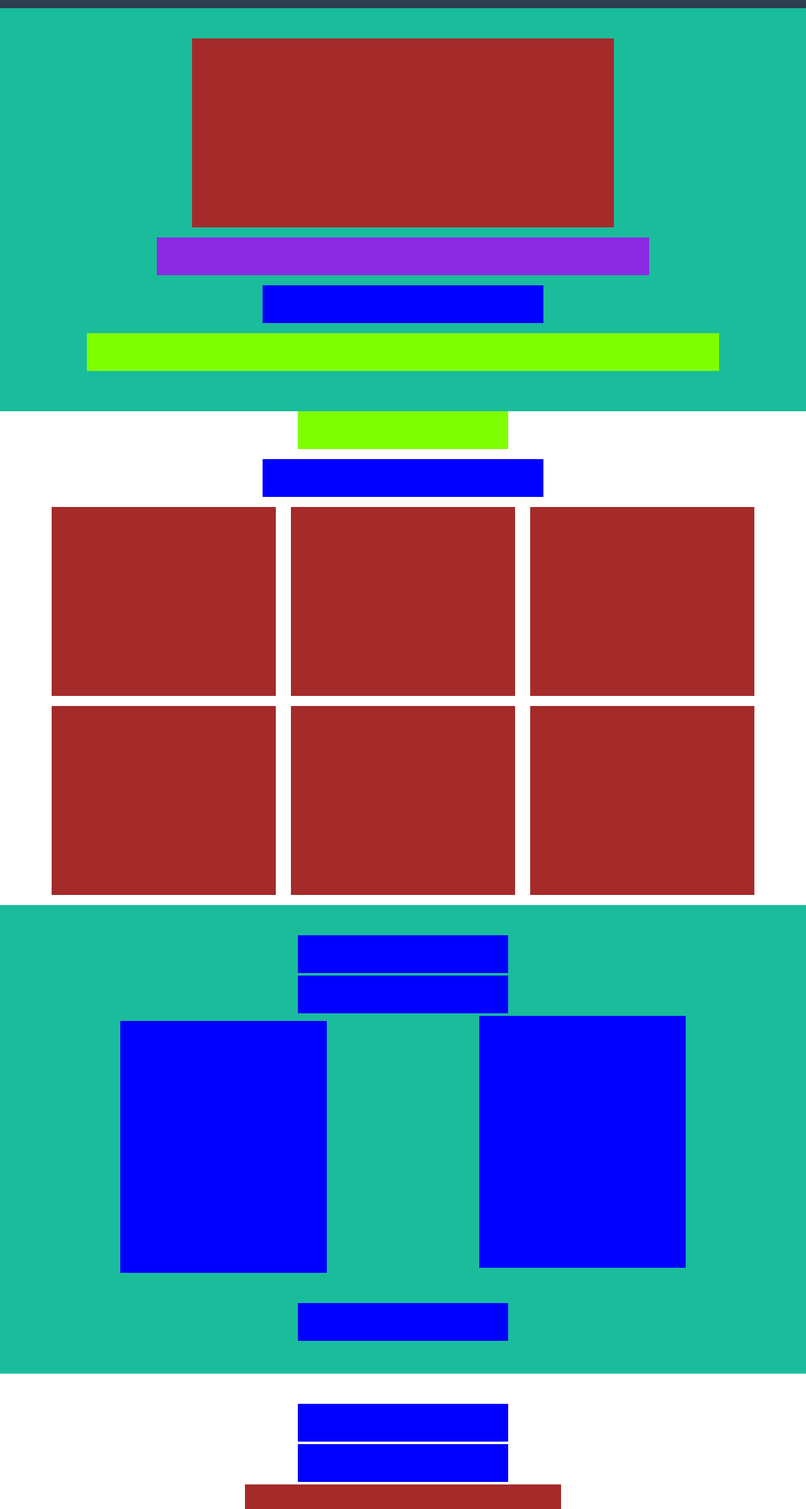
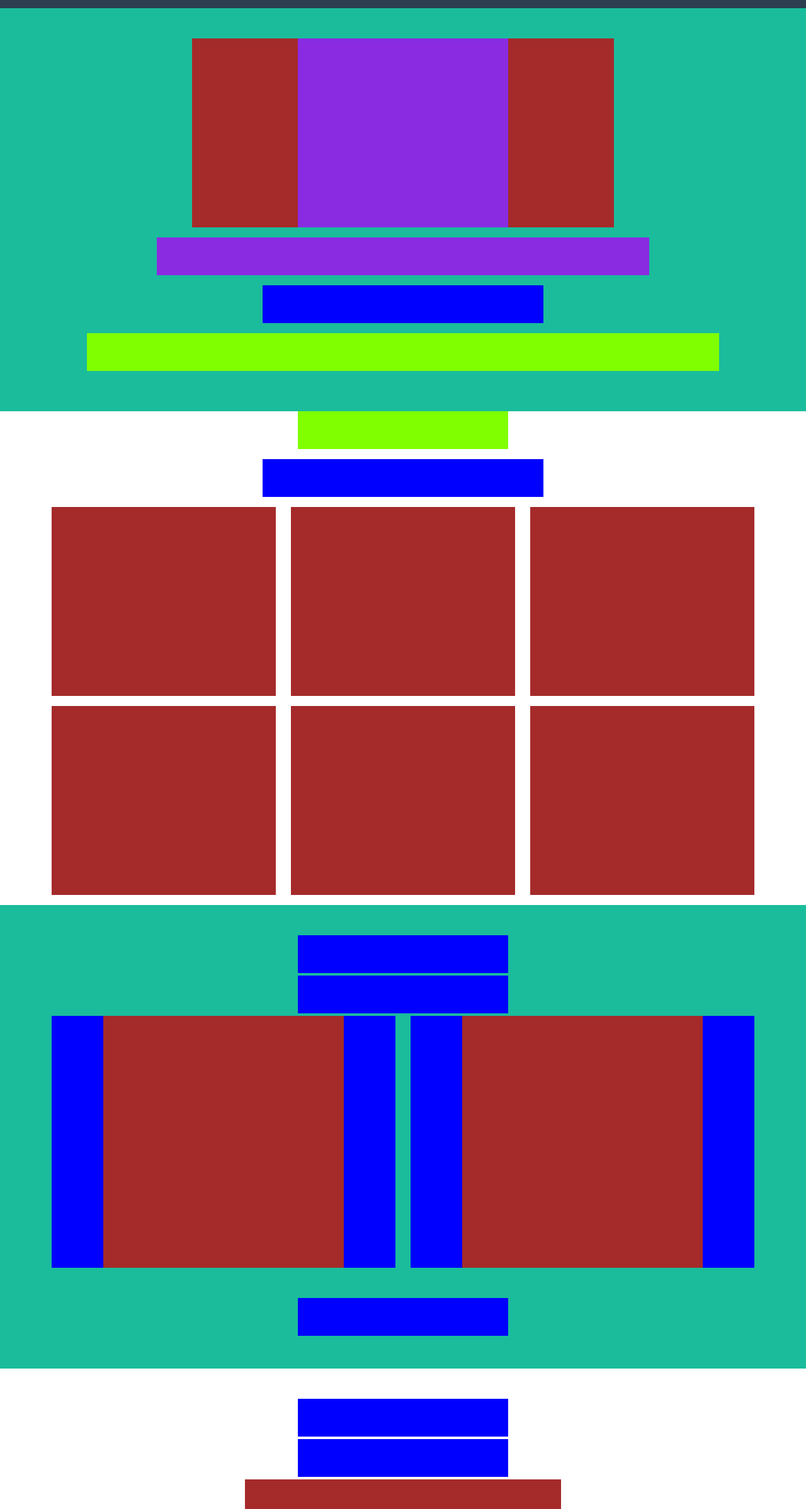
Before and after one commit to IbraChar03/html-css-bootstrap-freelancer, a plain HTML site: page index.html in a window 1280 px wide. Shown: the part 64-2460 px from the top of the page at 63% size. Drawn offline with nearby package versions, Linux system fonts and the light colour scheme.

Commit message:
struttura

```diff
--- a/css/style.css
+++ b/css/style.css
@@ -30,6 +30,12 @@
     height: 300px;
     background-color: brown;
     margin: auto;
+}
+.box-inner-profile{
+    width: 50%;
+    height: 100%;
+    margin: auto;
+    background-color: blueviolet;
 }
 .box_start{
     width: 70%;
@@ -75,10 +81,16 @@
     margin: auto;
 }
 .box_text{
-    width: 60%;
+    width: 100%;
     height:400px;
     background-color: blue;
     margin: auto;
+}
+.box-t{
+    width: 70%;
+    height: 100%;
+    margin: auto;
+    background-color: brown;
 }
 .box_form{
     width: 45%;
@@ -92,6 +104,12 @@
     height:100px;
     background-color: brown;
     margin: auto;
+}
+.box-inner{
+    width: 70%;
+    height: 100%;
+    margin: auto;
+    background-color: chartreuse;
 }
 .box_social{
     width: 100%;
--- a/index.html
+++ b/index.html
@@ -23,7 +23,9 @@
           </nav>
           <section class="jumbotron">
     <div class="container py-5  color_cont ">
-        <div class="box_profile mb-3"></div>
+        <div class="box_profile mb-3">
+            <div class="box-inner-profile d-none d-lg-block d-xl-block d-md-block"></div>
+        </div>
         <div class="box_start mb-3"></div>
         <div class="box_star mb-3"></div>
         <div class="box_profession mb-3"></div>
@@ -65,12 +67,16 @@
      <div class="container  py-5">
         <div class="box3 mb-1"></div>
         <div class="box3 mb-1"></div>
-        <div class="row row-cols-1  row-cols-sm-2">
-            <div class="col">
-                <div class="box_text mb-5 mt-2"></div>
+        <div class="row row-cols-1  row-cols-sm-2 ">
+            <div class="col ">
+                <div class="box_text mb-5 ">
+                    <div class="box-t"></div>
+                </div>
             </div>
             <div class="col">
-                <div class="box_text mb-2"></div>
+                <div class="box_text mb-2">
+                    <div class="box-t"></div>
+                </div>
             </div>
 
         </div>
@@ -91,13 +97,19 @@
     <div class="container py-5  ">
         <div class="row row-cols-1 row-cols-sm-3">
             <div class="col">
-                <div class="box_location mb-2"></div>
+                <div class="box_location mb-2">
+                    <div class="box-inner d-block d-sm-none"></div>
+                </div>
             </div>
             <div class="col">
-                <div class="box_social mb-2"></div>
+                <div class="box_social mb-2">
+                    <div class="box-inner d-block d-sm-none"></div>
+                </div>
             </div>
             <div class="col">
-                <div class="box_freelance "></div>
+                <div class="box_freelance ">
+                    <div class="box-inner d-block d-sm-none"></div>
+                </div>
             </div>
         </div>
 
```
